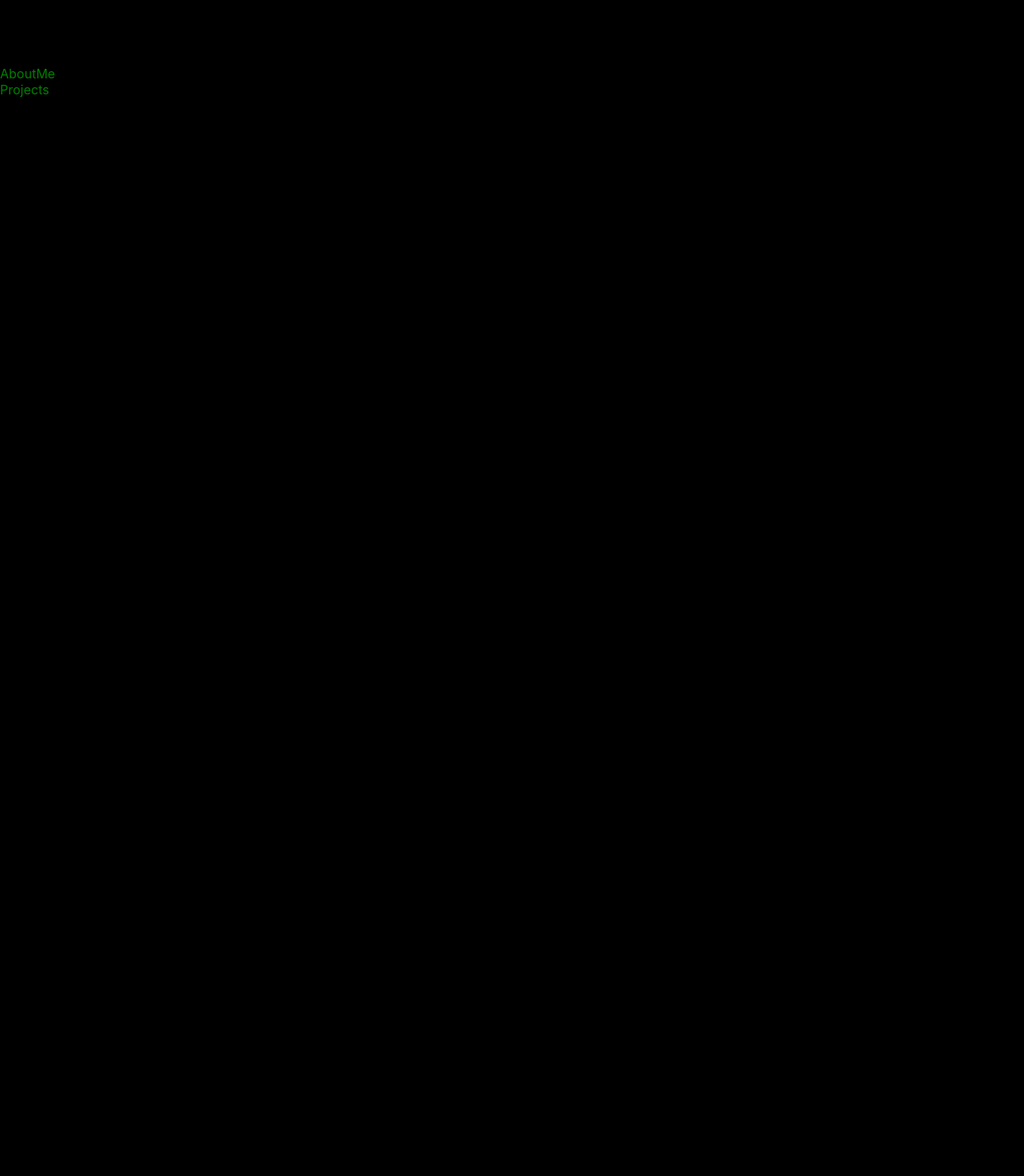
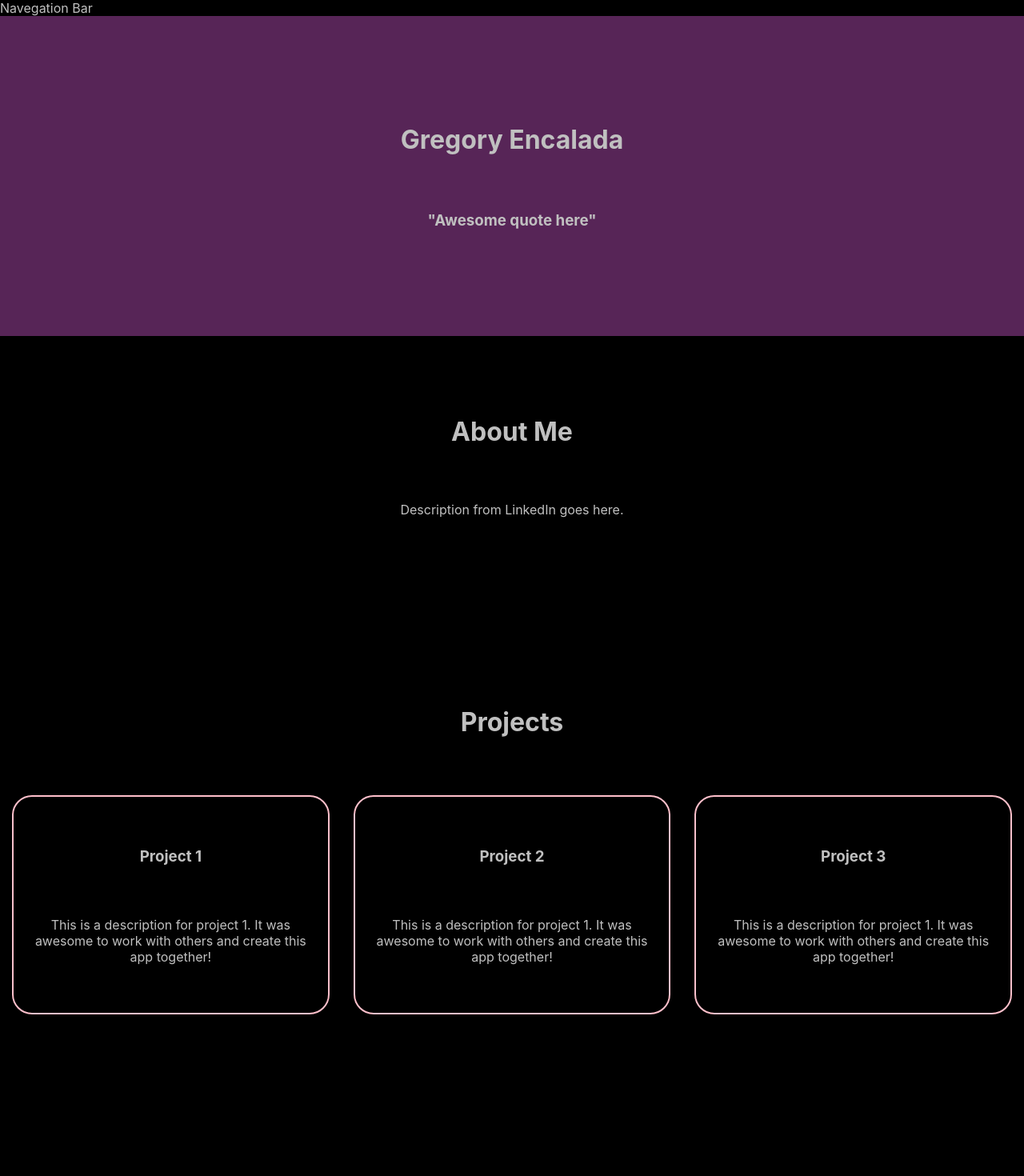
Before and after one commit to gencalada/my-portfolio-react-deploy, a React (Create React App) app: page / in a window 1280 px wide. Shown: the top 1470 px of the page at 80% size. Before the commit the page ends 800 px from the top, so only its background shows below. Built offline with nearby package versions, Linux system fonts and the light colour scheme.

Commit message:
updating code after configuring auto deploy- test 1

```diff
--- a/src/App.css
+++ b/src/App.css
@@ -1,16 +1,86 @@
+/* ALL */
 body {
   background-color:black;
 }
-
 .overall-site-border {
   display: flex;
   flex-direction: column;
 }
 
-.projects {
-  color:green
+
+
+/* NAVEGATION BAR */
+.navBar {
+  color: silver;
 }
 
+
+/* GREETER - Padding (located in all components) */
+.greeter {
+  height: 50vh;
+  text-align: center;
+  display: flex;
+  flex-direction: column;
+  justify-content: center;
+  background-color: rgb(87, 37, 87);
+  color: silver;
+}
+.padding {
+  padding-top: 15px;
+  padding-bottom: 15px;
+}
+
+
+
+/* ABOUT ME */
 .aboutMe {
-  color:green
+  color:silver;
+  text-align: center;
+  display: flex;
+  flex-direction: column;
+  justify-content: center;
+  padding: 5vw;
+
 }
+
+
+
+/* PROJECT */
+.projects {
+  color: silver;
+  text-align: center;
+  display: flex;
+  flex-direction: column;
+  justify-content: center;
+  padding: 15vh 0 15vh 0;
+}
+.projects-flex {
+  display: flex;
+  /* flex-wrap: wrap; */
+  justify-content: center;
+}
+.project-cards {
+  height: 30vh;
+  width: 225vw;
+  border: 2px solid pink;
+  border-radius: 25px;
+  padding: 15px;
+  margin: 15px;
+  margin-top: 50px;
+  text-align: center;
+  display: flex;
+  flex-direction: column;
+  justify-content: space-evenly;
+
+}
+
+
+
+/* CONTACT ME */
+.contactMe {
+  color: silver;
+  margin-top: 50px;
+  margin-bottom: 50px;
+  text-align: center;
+
+}
--- a/src/App.js
+++ b/src/App.js
@@ -1,15 +1,20 @@
 import React from 'react'
 import AboutMe from './components/AboutMe'
 import Projects from './components/Projects'
+import ContactMe from './components/ContactMe'
 import './App.css'
+import NavBar from './components/NavBar'
+import Greeter from './components/Greeter'
 
 const App = () => {
   return (
     <>
       <div className='overall-site-border'>
-        <h1>Gregory Encalada</h1>
+        <NavBar />
+        <Greeter />
         <AboutMe/>
         <Projects/>
+        <ContactMe/>
       </div>
     </>
   )
--- a/src/components/AboutMe.js
+++ b/src/components/AboutMe.js
@@ -2,7 +2,10 @@ import React from 'react'
 
 const AboutMe = () => {
   return (
-    <div className='aboutMe'>AboutMe</div>
+    <div className='aboutMe'>
+      <h1 className='padding'>About Me</h1>
+      <p className='padding'>Description from LinkedIn goes here.</p>
+    </div>
   )
 }
 
--- /dev/null
+++ b/src/components/ContactMe.js
@@ -0,0 +1,17 @@
+import React from 'react'
+
+
+const ContactMe = () => {
+    return (
+      <div className='contactMe'>
+        <h1>How to Contact Me</h1>
+        <form>
+
+
+        </form>
+      </div>
+    )
+  }
+
+
+export default ContactMe
--- /dev/null
+++ b/src/components/Greeter.js
@@ -0,0 +1,15 @@
+import React from 'react'
+
+const Greeter = () => {
+    return(
+        <div className='greeter'>
+            <h1 className='padding'>Gregory Encalada</h1>
+            <h3 className='padding'>"Awesome quote here"</h3>
+        </div>
+    )
+}
+
+
+
+
+export default Greeter
--- /dev/null
+++ b/src/components/NavBar.js
@@ -0,0 +1,11 @@
+import React from 'react'
+
+
+const NavBar = () => {
+    return (
+      <div className='navBar'>Navegation Bar</div>
+    )
+  }
+
+
+export default NavBar
--- a/src/components/Projects.js
+++ b/src/components/Projects.js
@@ -1,8 +1,26 @@
 import React from 'react'
 
 const Projects = () => {
+  const projects = [
+    {name: 'Project 1', description: 'This is a description for project 1. It was awesome to work with others and create this app together!'},
+    {name: 'Project 2', description: 'This is a description for project 1. It was awesome to work with others and create this app together!'},
+    {name: 'Project 3', description: 'This is a description for project 1. It was awesome to work with others and create this app together!'}
+  ]
+
   return (
-    <div className='projects'>Projects</div>
+    <div className='projects'>
+        <h1>Projects</h1>
+        <div className='projects-flex'>
+          {projects.map(project => {
+            return(
+              <div className='project-cards'>
+                <h3>{project.name}</h3>
+                <p>{project.description}</p>
+              </div>
+            )
+          })}
+        </div>
+    </div>
   )
 }
 
```
